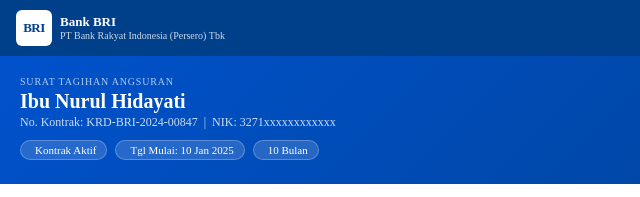
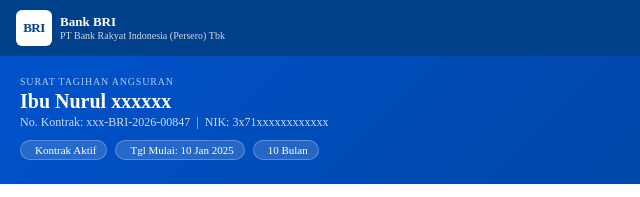
Before and after one commit to suryonoad7-alt/testd, a website: page index.html in a window 1280 px wide. Shown: the top 197 px of the page, 0-640 px from the left. Drawn offline with Linux system fonts and the light colour scheme.

Commit message:
Update index.html

```diff
--- a/index.html
+++ b/index.html
@@ -183,8 +183,8 @@
   <!-- HEADER NASABAH -->
   <div class="header-card">
     <div class="hc-label">Surat Tagihan Angsuran</div>
-    <div class="hc-name">Ibu Nurul Hidayati</div>
-    <div class="hc-no">No. Kontrak: KRD-BRI-2024-00847 &nbsp;|&nbsp; NIK: 3271xxxxxxxxxxxx</div>
+    <div class="hc-name">Ibu Nurul xxxxxx</div>
+    <div class="hc-no">No. Kontrak: xxx-BRI-2026-00847 &nbsp;|&nbsp; NIK: 3x71xxxxxxxxxxxx</div>
     <div class="hc-row">
       <span class="hc-pill"><i class="ti ti-circle-check" aria-hidden="true"></i> Kontrak Aktif</span>
       <span class="hc-pill"><i class="ti ti-calendar" aria-hidden="true"></i> Tgl Mulai: 10 Jan 2025</span>
```
